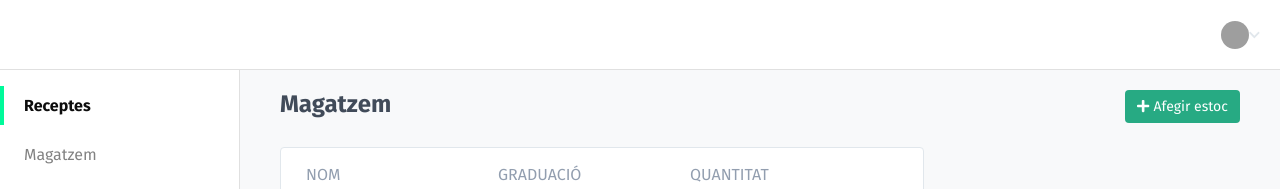
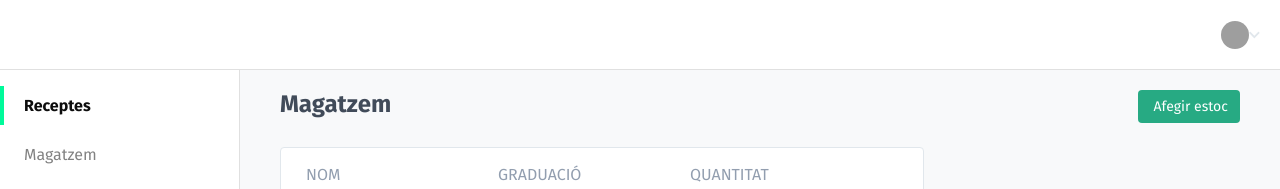
Before and after one commit to sauloperez/ratafiapp, a React (Create React App) app: page /store in a window 1280 px wide. Shown: the top 189 px of the page. Built offline with nearby package versions, Linux system fonts and the light colour scheme; grey boxes are pictures that could not be loaded.

Commit message:
Remove plus button icon for now
We can work on it in an upcoming iteration, starting from design.

```diff
--- a/src/Store.jsx
+++ b/src/Store.jsx
@@ -44,7 +44,7 @@ class Store extends React.Component {
             <div className="ButtonBar">
               <h2>Magatzem</h2>
               <div className="ButtonBar__ButtonSection">
-                <Button icon label="Afegir estoc" />
+                <Button label="Afegir estoc" />
               </div>
             </div>
             <table>
```
